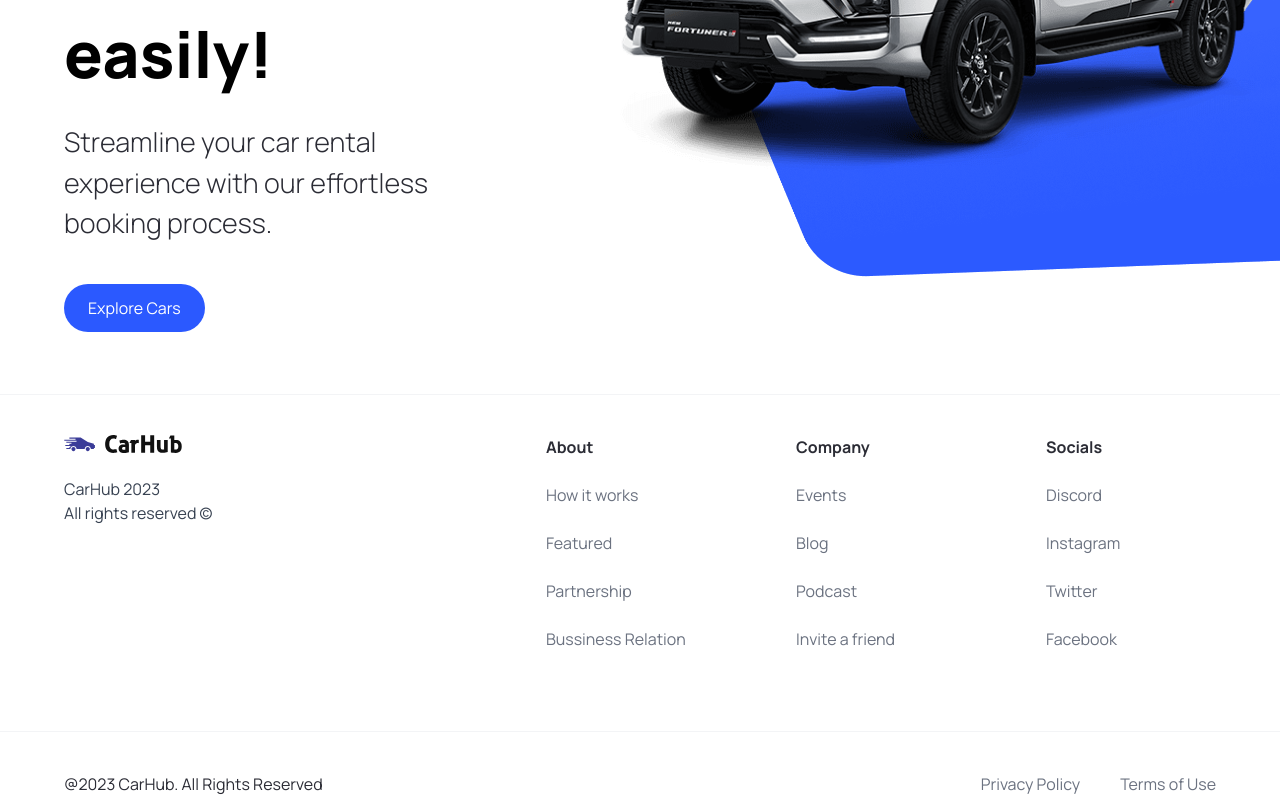
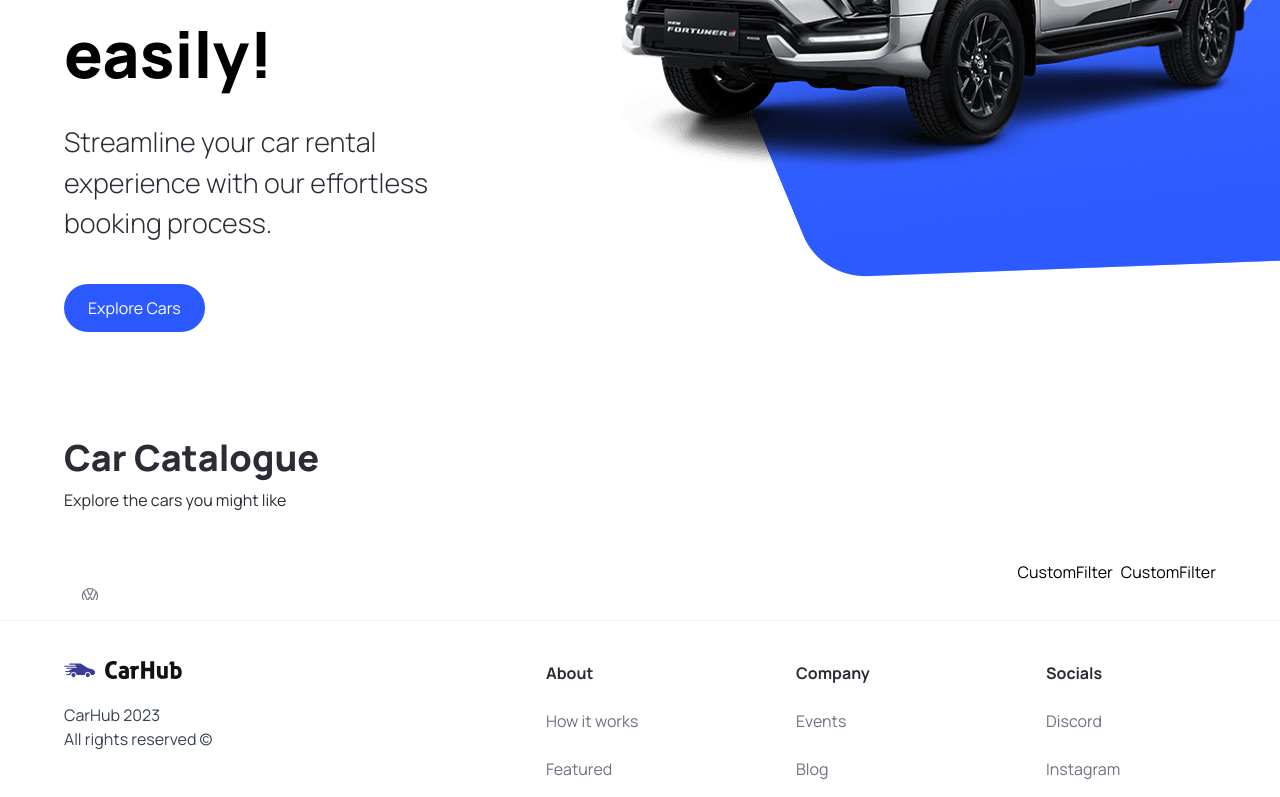
Before and after one commit to Jonghan-park/car_showcase, a Next.js app: page / in a window 1280 px wide. Shown: the part 426-1223 px from the top of the page. Built offline with nearby package versions, Linux system fonts and the light colour scheme.

Commit message:
Update Combo box

```diff
--- a/app/page.tsx
+++ b/app/page.tsx
@@ -1,10 +1,23 @@
-import { Hero } from '@/components'
+import { CustomFilter, Hero, SearchBar } from '@/components'
 import Image from 'next/image'
 
 export default function Home() {
   return (
     <main className="overflow-hidden">
       <Hero />
+      <div className='mt-12 padding-x padding-y max-width' id='discover'>
+        <div className="home__text-container">
+          <h1 className='text-4xl font-extrabold'>Car Catalogue</h1>
+          <p>Explore the cars you might like</p>
+        </div>
+        <div className="home__filters">
+          <SearchBar />
+          <div className="home__filter-container">
+            <CustomFilter title="fuel" />
+            <CustomFilter title="year" />
+          </div>
+        </div>
+      </div>
     </main>
   )
 }
--- /dev/null
+++ b/components/CustomFilter.tsx
@@ -0,0 +1,9 @@
+import React from 'react'
+
+const CustomFilter = () => {
+  return (
+    <div>CustomFilter</div>
+  )
+}
+
+export default CustomFilter
--- /dev/null
+++ b/components/SearchBar.tsx
@@ -0,0 +1,19 @@
+"use client"
+import { useState } from "react"
+import SearchManufacturer from "./SearchManufacturer"
+
+const SearchBar = () => {
+  const [manufacturer, setManufacturer] = useState("")
+  const handleSearch = () => {
+
+  }
+  return (
+    <form className='searchbar' onSubmit={handleSearch}>
+      <div className="searchbar__item">
+        <SearchManufacturer manufacturer={manufacturer} setManufacturer={setManufacturer} />
+      </div>
+    </form>
+    )
+}
+
+export default SearchBar
--- /dev/null
+++ b/components/SearchManufacturer.tsx
@@ -0,0 +1,21 @@
+"use client"
+
+import {Combobox, Transition } from '@headlessui/react'
+import { SearchManufacturerProps } from "@/types"
+import Image from 'next/image'
+
+const SearchManufacturer = ({manufacturer, setManufacturer}: SearchManufacturerProps ) => {
+  return (
+    <div className='search-manufacturer'>
+      <Combobox>
+        <div className="relative w-full">
+          <Combobox.Button className="absolute top-[14px]">
+            <Image src="/car-logo.svg" width={20} height={20} className="ml-4" alt='Car Logo' />
+          </Combobox.Button>
+        </div>
+      </Combobox>
+    </div>
+  )
+}
+
+export default SearchManufacturer
--- a/components/index.ts
+++ b/components/index.ts
@@ -2,5 +2,8 @@
 import CustomButton from './CustomButton'
 import Navbar from './Navbar'
 import Footer from './Footer'
+import CustomFilter from './CustomFilter'
+import SearchBar from './SearchBar'
+import SearchManufacturer from './SearchManufacturer'
 
-export {Hero, CustomButton, Navbar, Footer}
+export {Hero, CustomButton, Navbar, Footer, CustomFilter, SearchBar, SearchManufacturer}
--- a/package.json
+++ b/package.json
@@ -9,6 +9,7 @@
     "lint": "next lint"
   },
   "dependencies": {
+    "@headlessui/react": "^1.7.15",
     "@types/node": "20.4.2",
     "@types/react": "18.2.15",
     "@types/react-dom": "18.2.7",
--- a/types/index.ts
+++ b/types/index.ts
@@ -7,3 +7,8 @@
   handleClick?:
   MouseEventHandler<HTMLButtonElement>;
 }
+
+export interface SearchManufacturerProps {
+  manufacturer: string;
+  setManufacturer: (manufacturer: string) => void;
+}
```
Also changed, not shown: 1 other file (tests, documents, lock files or other folders).
